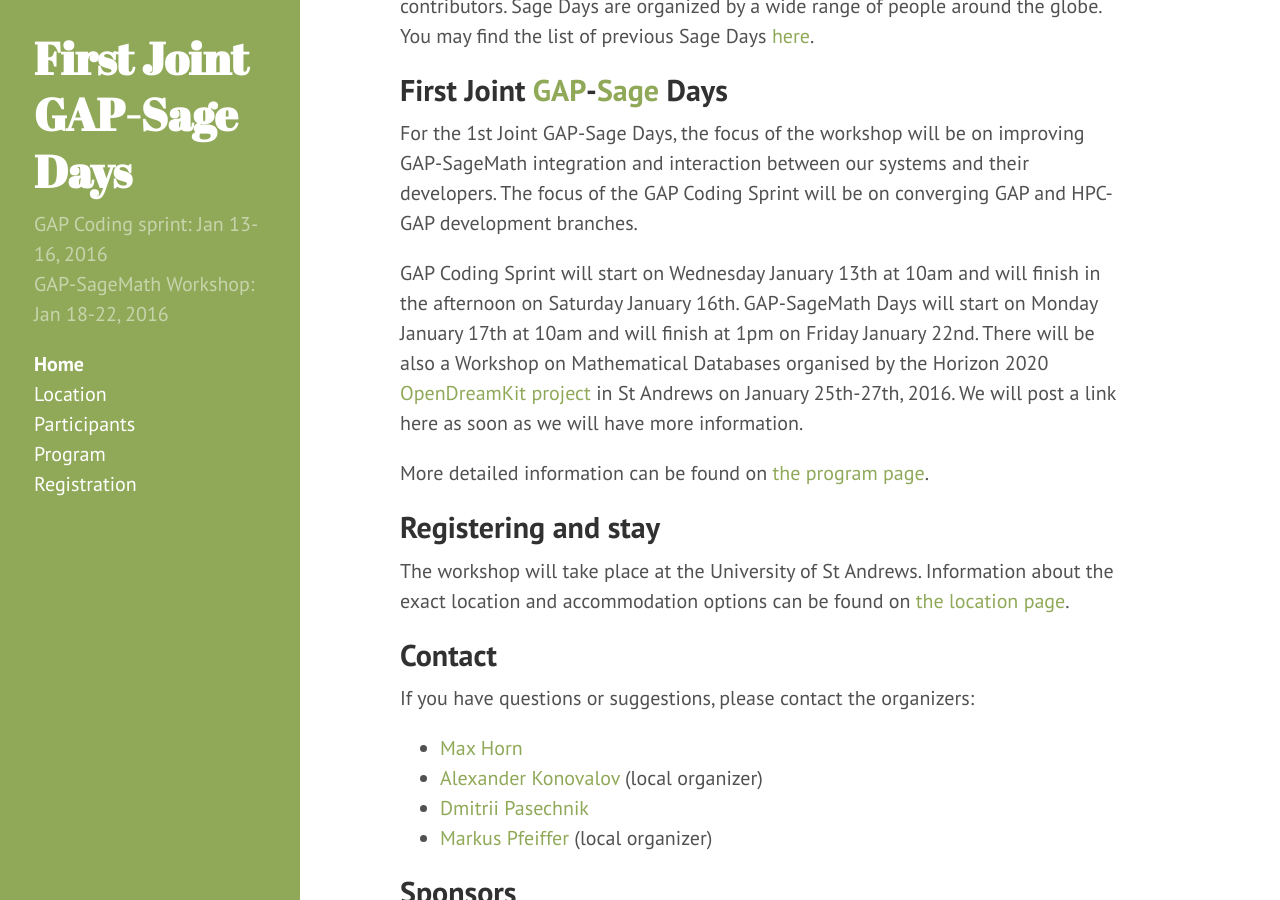
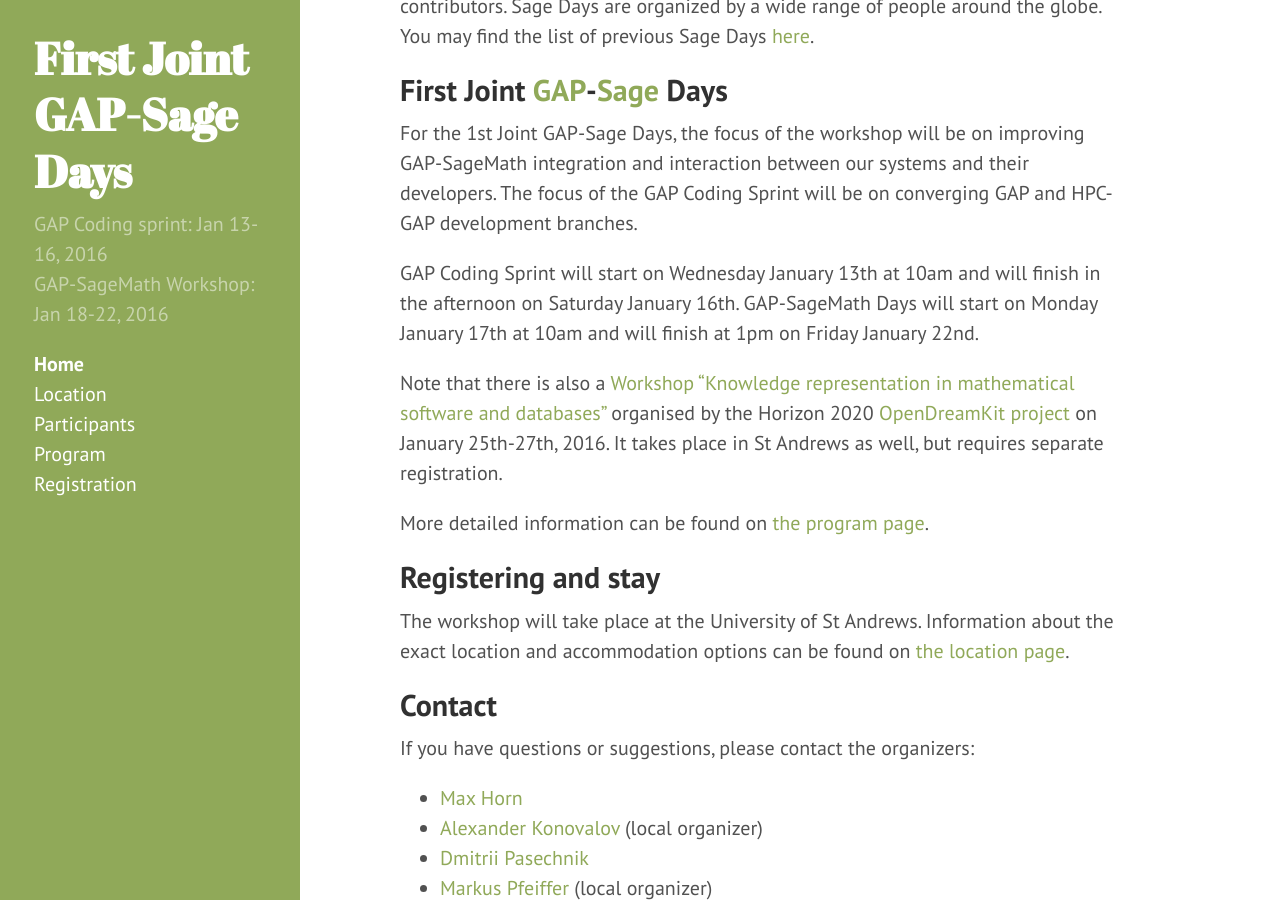
Before and after one commit to gapdays/gap-sage-days2016, a Jekyll site: the page built from index.md, in a window 1280 px wide and 900 px high, scrolled down 866 px. Built offline with Jekyll 4.4.1, drawn with Linux system fonts in a browser that asks for light colours; Markdown is read by kramdown in place of the engine named in the settings.

Commit message:
Link to OpenDreamKit workshop

```diff
--- a/index.md
+++ b/index.md
@@ -36,9 +36,13 @@ For the 1st Joint GAP-Sage Days, the focus of the workshop will be on improving
 and interaction between our systems and their developers. The focus of the
 GAP Coding Sprint will be on converging GAP and HPC-GAP development branches.
 
-GAP Coding Sprint will start on Wednesday January 13th at 10am and will finish in the afternoon on Saturday January 16th.
-GAP-SageMath Days will start on Monday January 17th at 10am and will finish at 1pm on Friday January 22nd.
-There will be also a Workshop on Mathematical Databases organised by the Horizon 2020 [OpenDreamKit project](http://opendreamkit.org/) in St Andrews on January 25th-27th, 2016. We will post a link here as soon as we will have more information.
+GAP Coding Sprint will start on Wednesday January 13th at 10am and will finish in the
+afternoon on Saturday January 16th. GAP-SageMath Days will start on Monday January 17th
+at 10am and will finish at 1pm on Friday January 22nd.
+
+Note that there is also a [Workshop "Knowledge representation in mathematical software and databases"](http://opendreamkit.org/2015/12/08/WP6StAndrewsMeeting/)
+organised by the Horizon 2020 [OpenDreamKit project](http://opendreamkit.org/)
+on January 25th-27th, 2016. It takes place in St Andrews as well, but requires separate registration.
 
 More detailed information can be found on [the program page]({{ site.baseurl }}/program).
 
```
